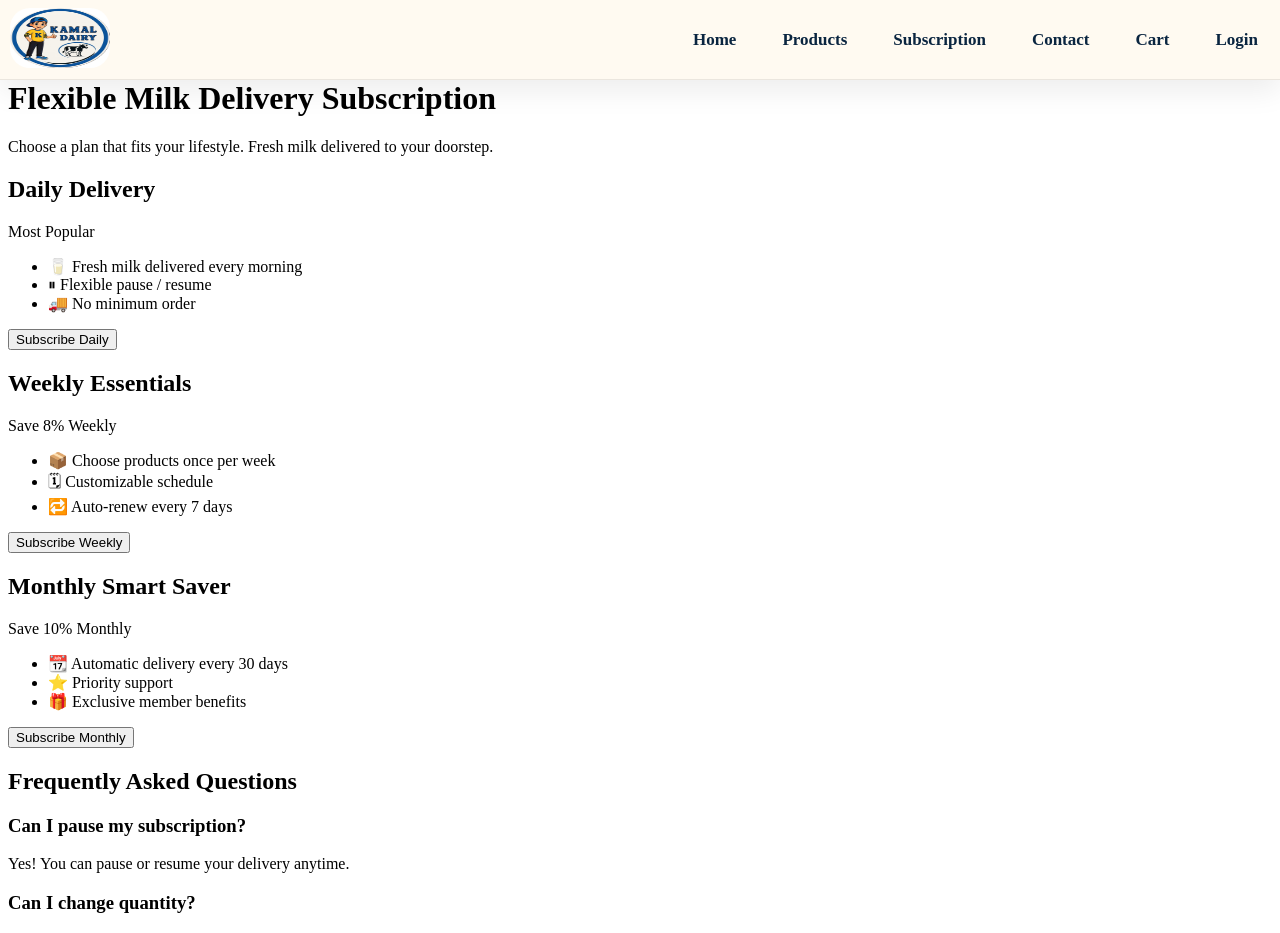
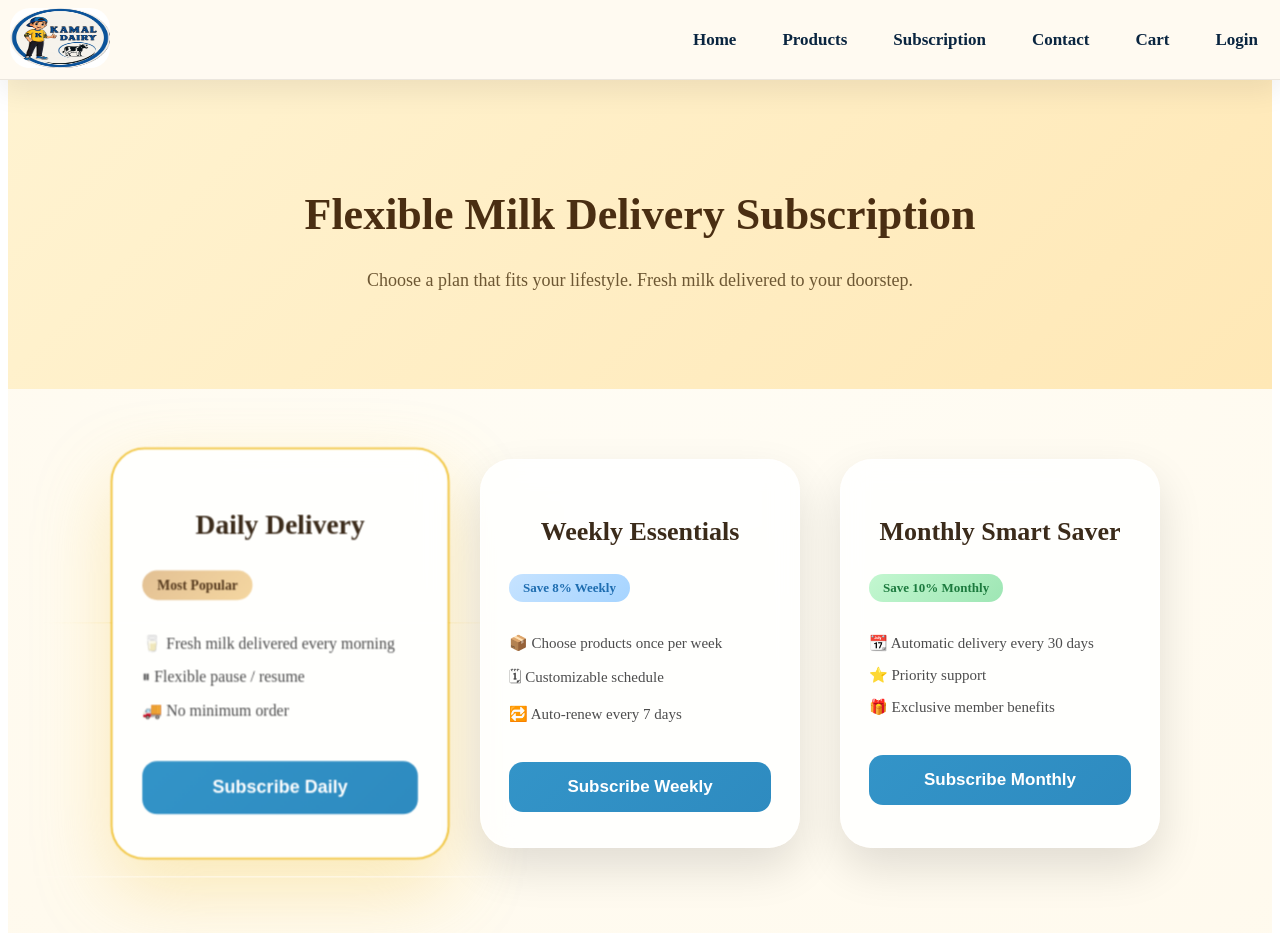
Before and after one commit to CodeSavvyJayesh/Kamal-Dairy, a React (Vite) app: page /subscription in a window 1280 px wide. Shown: the top 933 px of the page. Built offline with nearby package versions, Linux system fonts and the light colour scheme.

Commit message:
subscription page kept as it is

```diff
--- a/src/pages/Subscription.css
+++ b/src/pages/Subscription.css
@@ -1,239 +1,168 @@
-/* ================================
-   GLOBAL SAFETY (NO ROTATION BUGS)
-================================ */
-.subscription-section,
-.subscription-section * {
-  writing-mode: horizontal-tb;
-  text-orientation: mixed;
-  transform: none;
+/* MAIN CONTAINER */
+.sub-container {
+  width: 100%;
+  background: radial-gradient(circle at top, #fffdf6, #fff8e9);
+  padding-bottom: 80px;
 }
 
-/* ================================
-   SECTION BACKGROUND (WOW EFFECT)
-================================ */
-.subscription-section {
-  position: relative;
-  padding: 100px 20px;
-  background:
-    linear-gradient(180deg, #ffffff 0%, #f4f8ff 100%);
-  overflow: hidden;
+/* HERO SECTION */
+.sub-hero {
+  text-align: center;
+  padding: 80px 20px;
+  background: linear-gradient(135deg, #fff3d1, #ffe8b6);
 }
 
-/* glowing blobs */
-.subscription-section::before,
-.subscription-section::after {
-  content: "";
-  position: absolute;
-  width: 420px;
-  height: 420px;
-  border-radius: 50%;
-  filter: blur(120px);
-  z-index: 0;
+.sub-hero h1 {
+  font-size: 44px;
+  color: #4a2e12;
+  font-weight: 800;
 }
 
-.subscription-section::before {
-  background: rgba(51, 148, 200, 0.35);
-  top: -120px;
-  left: -120px;
+.sub-hero p {
+  font-size: 18px;
+  margin-top: 12px;
+  color: #6d5733;
+  max-width: 700px;
+  margin-inline: auto;
 }
 
-.subscription-section::after {
-  background: rgba(42, 157, 143, 0.35);
-  bottom: -140px;
-  right: -120px;
+/* PLAN SECTION */
+.sub-plans {
+  display: flex;
+  justify-content: center;
+  gap: 40px;
+  padding: 70px 20px;
+  flex-wrap: wrap;
 }
 
-/* ================================
-   TITLE (STRONG & PREMIUM)
-================================ */
-.subscription-title {
+/* CARD */
+.sub-card {
+  width: 320px;
+  background: rgba(255,255,255,0.85);
+  backdrop-filter: blur(14px);
+  border-radius: 32px;
+  padding: 35px 28px;
+  box-shadow: 0 20px 45px rgba(0,0,0,0.12);
+  border: 1px solid rgba(255,255,255,0.6);
+  transition: all 0.4s ease;
   position: relative;
-  z-index: 2;
-  text-align: center;
-  font-size: 46px;
-  font-weight: 900;
-  color: #0a2540;
-  margin-bottom: 80px;
-  letter-spacing: 0.8px;
 }
 
-/* ================================
-   GRID
-================================ */
-.subscription-grid {
-  position: relative;
-  z-index: 2;
-  max-width: 1200px;
-  margin: 0 auto;
-  display: grid;
-  grid-template-columns: repeat(3, 1fr);
-  gap: 40px;
+/* POPULAR CARD */
+.sub-card.popular {
+  transform: scale(1.06);
+  border: 2px solid #f2c94c;
+  box-shadow: 0 30px 70px rgba(242,201,76,0.35);
 }
 
-/* ================================
-   CARD (🔥 THIS IS THE MAGIC 🔥)
-================================ */
-.subscription-card {
-  position: relative;
-  padding: 42px 32px;
-  border-radius: 30px;
-  background-clip: padding-box;
-  box-shadow:
-    0 30px 80px rgba(0, 0, 0, 0.18);
-  transition: all 0.45s cubic-bezier(0.22,1,0.36,1);
-  overflow: hidden;
+.sub-card:hover {
+  transform: translateY(-16px) scale(1.05);
+  box-shadow: 0 35px 80px rgba(0,0,0,0.25);
 }
 
-/* shiny gradient border */
-.subscription-card::before {
-  content: "";
-  position: absolute;
-  inset: 0;
-  border-radius: 30px;
-  padding: 2px;
-  background: linear-gradient(
-    135deg,
-    #3394c8,
-    #2a9d8f,
-    #3394c8
-  );
-  mask:
-    linear-gradient(#fff 0 0) content-box,
-    linear-gradient(#fff 0 0);
-  mask-composite: exclude;
-  opacity: 0;
-  transition: opacity 0.4s ease;
+/* TITLE */
+.sub-card h2 {
+  text-align: center;
+  font-size: 26px;
+  color: #3b2b1a;
+  margin-bottom: 14px;
 }
 
-/* floating light sweep */
-.subscription-card::after {
-  content: "";
-  position: absolute;
-  top: -60%;
-  left: -60%;
-  width: 200%;
-  height: 200%;
-  background: linear-gradient(
-    120deg,
-    transparent 40%,
-    rgba(255,255,255,0.25) 50%,
-    transparent 60%
-  );
-  transform: rotate(25deg);
-  transition: transform 0.8s ease;
+/* TAG */
+.sub-tag {
+  display: inline-block;
+  background: linear-gradient(135deg, #e3c194, #f5d7a1);
+  color: #573b1f;
+  font-size: 13px;
+  padding: 6px 14px;
+  border-radius: 999px;
+  margin-bottom: 18px;
+  font-weight: 600;
 }
 
-/* ================================
-   TEXT
-================================ */
-.subscription-card h3 {
-  font-size: 26px;
-  font-weight: 900;
-  color: #0a2540;
-  margin-bottom: 16px;
+.sub-tag.blue {
+  background: linear-gradient(135deg, #c6e3ff, #a6d4ff);
+  color: #1e6db0;
 }
 
-.subscription-card .desc {
-  font-size: 16px;
-  line-height: 1.7;
-  color: #444;
-  margin-bottom: 20px;
+.sub-tag.green {
+  background: linear-gradient(135deg, #c3f7d0, #9ee6b4);
+  color: #1c7a3e;
 }
 
-.subscription-card .price {
-  font-size: 17px;
-  font-weight: 800;
-  color: #2a9d8f;
-  margin-bottom: 30px;
+/* LIST */
+.sub-card ul {
+  list-style: none;
+  padding: 0;
+  margin: 0;
 }
 
-/* ================================
-   BUTTON (ULTRA SEXY)
-================================ */
-.subscribe-btn {
-  width: 100%;
-  padding: 16px;
-  border-radius: 18px;
-  border: none;
-  font-size: 16px;
-  font-weight: 900;
-  color: white;
-  cursor: pointer;
-  background: linear-gradient(
-    135deg,
-    #3394c8,
-    #1d4ed8
-  );
-  box-shadow:
-    0 18px 40px rgba(29, 78, 216, 0.55);
-  transition: all 0.3s ease;
+.sub-card li {
+  margin: 14px 0;
+  font-size: 15px;
+  color: #4d4d4d;
+  display: flex;
+  align-items: center;
+  gap: 8px;
 }
 
-.subscribe-btn:hover {
-  transform: translateY(-4px);
-  box-shadow:
-    0 28px 60px rgba(29, 78, 216, 0.7);
+/* BUTTON */
+.sub-btn {
+  width: 100%;
+  margin-top: 25px;
+  padding: 15px;
+  background: linear-gradient(135deg, #3394c8, #2e8bc0);
+  color: white;
+  border: none;
+  border-radius: 14px;
+  font-size: 17px;
+  font-weight: 700;
+  cursor: pointer;
+  transition: all 0.35s ease;
 }
 
-/* ================================
-   HOVER EFFECTS (DESKTOP)
-================================ */
-@media (hover: hover) {
-  .subscription-card:hover {
-    transform: translateY(-18px) scale(1.07);
-    box-shadow:
-      0 50px 120px rgba(0, 0, 0, 0.28);
-  }
-
-  .subscription-card:hover::before {
-    opacity: 1;
-  }
-
-  .subscription-card:hover::after {
-    transform: translateX(50%) rotate(25deg);
-  }
+.sub-btn:hover {
+  transform: translateY(-3px);
+  box-shadow: 0 12px 30px rgba(46,139,192,0.5);
+  background: linear-gradient(135deg, #2e8bc0, #1a6b97);
 }
 
-/* ================================
-   📱 TABLET
-================================ */
-@media (max-width: 992px) {
-  .subscription-title {
-    font-size: 34px;
-  }
-
-  .subscription-grid {
-    grid-template-columns: repeat(2, 1fr);
-  }
+/* FAQ SECTION */
+.sub-faq {
+  padding: 60px 20px;
+  max-width: 900px;
+  margin: 0 auto;
 }
 
-/* ================================
-   📱 MOBILE
-================================ */
-@media (max-width: 576px) {
-  .subscription-section {
-    padding: 70px 16px;
-  }
+.sub-faq h2 {
+  text-align: center;
+  font-size: 34px;
+  margin-bottom: 35px;
+  color: #3b2b1a;
+}
 
-  .subscription-title {
-    font-size: 26px;
-    margin-bottom: 50px;
-  }
+/* FAQ BOX */
+.faq-box {
+  background: rgba(255,255,255,0.9);
+  border-radius: 18px;
+  padding: 24px;
+  margin: 18px 0;
+  box-shadow: 0 14px 35px rgba(0,0,0,0.12);
+  transition: 0.3s;
+}
 
-  .subscription-grid {
-    grid-template-columns: 1fr;
-  }
+.faq-box:hover {
+  transform: translateY(-6px);
+}
 
-  .subscription-card {
-    padding: 28px 22px;
-    border-radius: 26px;
-  }
+.faq-box h3 {
+  margin: 0;
+  font-size: 20px;
+  color: #573b1f;
+}
 
-  .subscription-card h3 {
-    font-size: 22px;
-  }
-
-  .subscribe-btn {
-    font-size: 15px;
-  }
+.faq-box p {
+  margin-top: 10px;
+  font-size: 16px;
+  color: #444;
 }
```
